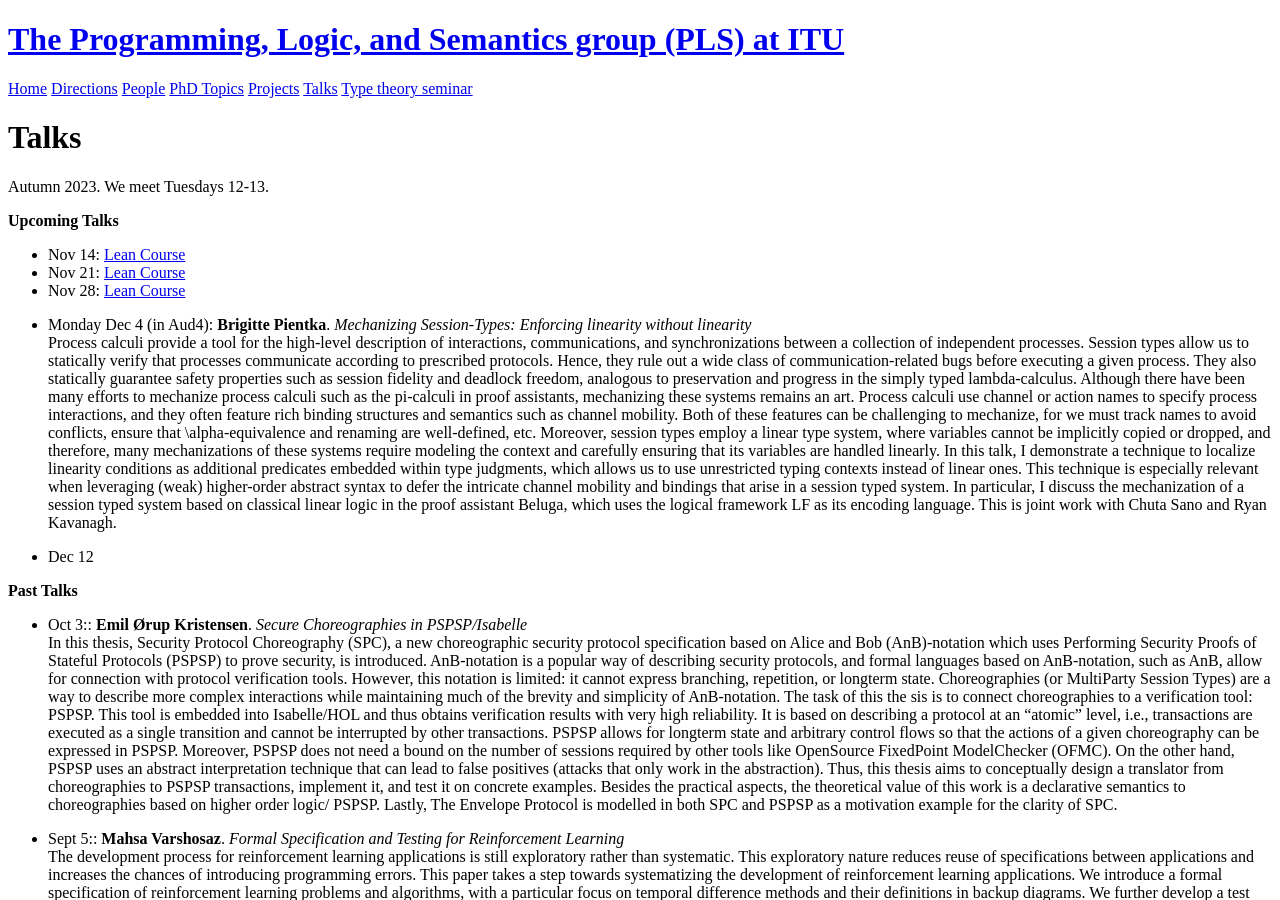
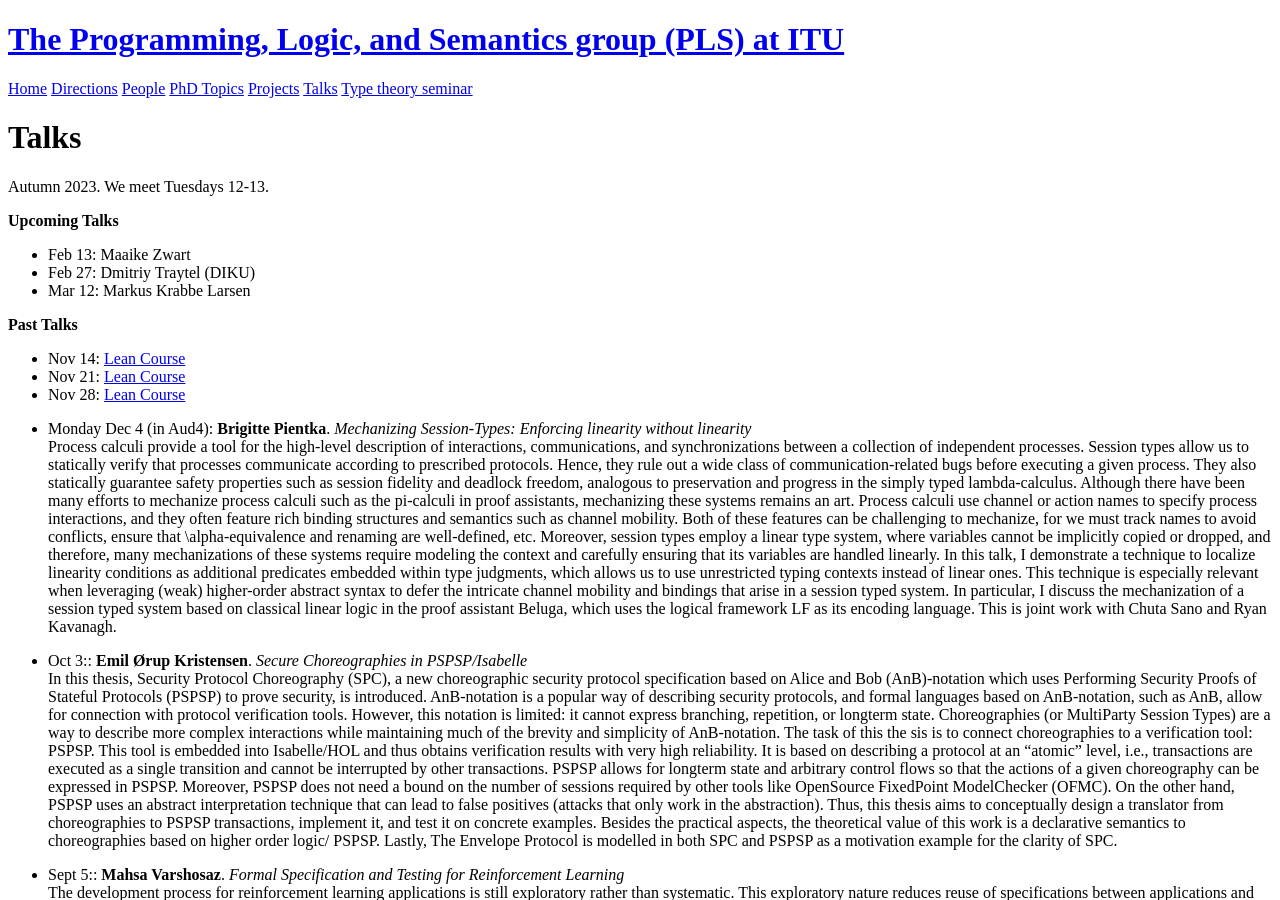
Before and after one commit to rmogelberg/pls.itu.dk, a Jekyll site: the page built from Talks.md, in a window 1280 px wide and 900 px high. Built offline with Jekyll 4.4.1, drawn with Linux system fonts in a browser that asks for light colours.

Commit message:
People and talks

```diff
--- a/Talks.md
+++ b/Talks.md
@@ -5,6 +5,12 @@ title: Talks
 Autumn 2023. We meet Tuesdays 12-13.
 
 **Upcoming Talks**
+
+- Feb 13: Maaike Zwart
+- Feb 27: Dmitriy Traytel (DIKU)
+- Mar 12: Markus Krabbe Larsen
+
+**Past Talks**
 
 - Nov 14: [Lean Course](https://pls.itu.dk/LeanCourse.html)
 - Nov 21: [Lean Course](https://pls.itu.dk/LeanCourse.html)
@@ -16,9 +22,7 @@ Both of these features can be challenging to mechanize, for we must track names
 In this talk, I demonstrate a technique to localize linearity conditions as additional predicates embedded within type judgments, which allows us to use unrestricted typing contexts instead of linear ones. This technique is especially relevant when leveraging (weak) higher-order abstract syntax to defer the intricate channel mobility and bindings that arise in a session typed system. In particular, I discuss the mechanization of a session typed system based on classical linear logic in the proof  assistant Beluga, which uses the logical framework LF as its encoding language.
 This is joint work with Chuta Sano and Ryan Kavanagh.
 
-- Dec 12
 
-**Past Talks**
 
 - Oct 3:: **Emil Ørup Kristensen**. _Secure Choreographies in PSPSP/Isabelle_ <br>
 In this thesis, Security Protocol Choreography (SPC), a new
```
Also changed, not shown: People.md (+2 -2 lines).
